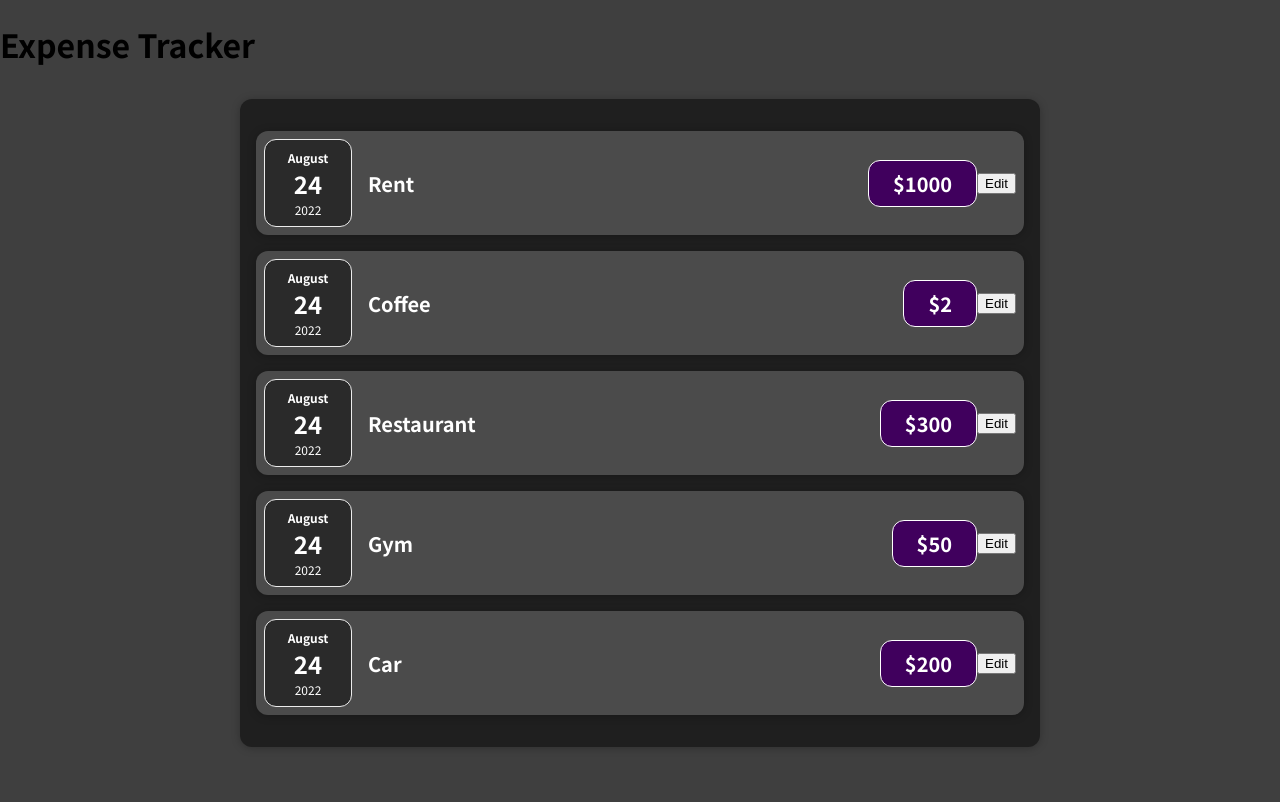
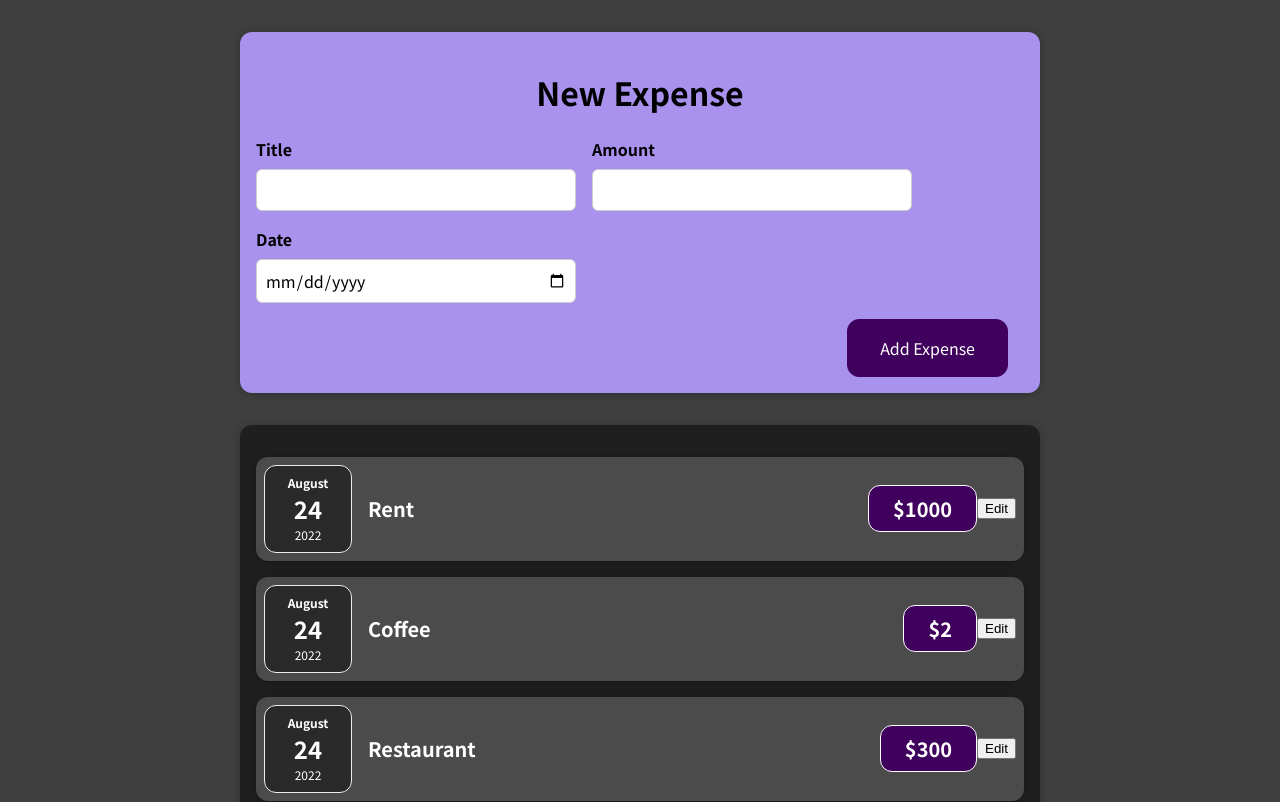
Before and after one commit to CheolRyu/tracker, a React (Create React App) app: page / in a window 1280 px wide. Shown: the top 802 px of the page. Built offline with nearby package versions, Linux system fonts and the light colour scheme; the HTML template or start-up script is replaced by a standard one.

Commit message:
will continue tomorrow

```diff
--- a/src/App.js
+++ b/src/App.js
@@ -1,5 +1,6 @@
-import React, { Component } from 'react';
+import React from 'react';
 import Expenses from './components/Expenses/Expenses';
+import NewExpense from './components/NewExpense/NewExpense';
 const App = () => {
   const date = new Date();
 
@@ -13,7 +14,7 @@
 
   return (
     <div>
-      <h1>Expense Tracker</h1>
+      <NewExpense />
       <Expenses expenses={expenses} />
     </div>
   );
--- /dev/null
+++ b/src/components/NewExpense/ExpenseForm.css
@@ -0,0 +1,26 @@
+.new-expense__controls {
+    display: flex;
+    flex-wrap: wrap;
+    gap: 1rem;
+    margin-bottom: 1rem;
+    text-align: left;
+}
+
+.new-expense__control label {
+    font-weight: bold;
+    margin-bottom: 0.5rem;
+    display: block;
+}
+
+.new-expense__control input {
+    font: inherit;
+    padding: 0.5rem;
+    border-radius: 6px;
+    border: 1px solid #ccc;
+    width: 20rem;
+    max-width: 100%;
+}
+
+.new-expense__actions {
+    text-align: right;
+}
--- /dev/null
+++ b/src/components/NewExpense/ExpenseForm.js
@@ -0,0 +1,35 @@
+import React from 'react';
+import './ExpenseForm.css';
+
+const ExpenseForm = () => {
+  return (
+    <div>
+      <form>
+        <div className='new-expense__controls'>
+          <div className='new-expense__control'>
+            <label htmlFor='expense-title'>Title</label>
+            <input type='text' id='expense-name' />
+          </div>
+          <div className='new-expense__control'>
+            <label htmlFor='expense-title'>Amount</label>
+            <input type='number' min='0.01' step='0.01' id='expense-name' />
+          </div>
+          <div className='new-expense__control'>
+            <label htmlFor='expense-title'>Date</label>
+            <input
+              type='date'
+              min='2020-01-01'
+              max='2023-12-31'
+              id='expense-name'
+            />
+          </div>
+        </div>
+        <div className='new-expense__actions'>
+          <button type='submit'>Add Expense</button>
+        </div>
+      </form>
+    </div>
+  );
+};
+
+export default ExpenseForm;
--- /dev/null
+++ b/src/components/NewExpense/NewExpense.css
@@ -0,0 +1,38 @@
+.new-expense {
+    background-color: #a892ee;
+    padding: 1rem;
+    margin: 2rem auto;
+    width: 50rem;
+    max-width: 95%;
+    border-radius: 12px;
+    text-align: center;
+    box-shadow: 0 1px 8px rgba(0, 0, 0, 0.25);
+}
+
+.new-expense button {
+    font: inherit;
+    cursor: pointer;
+    padding: 1rem 2rem;
+    border: 1px solid #40005d;
+    background-color: #40005d;
+    color: white;
+    border-radius: 12px;
+    margin-right: 1rem;
+}
+
+.new-expense button:hover,
+.new-expense button:active {
+    background-color: #510674;
+    border-color: #510674;
+}
+
+.new-expense button.alternative {
+    color: #220131;
+    border-color: transparent;
+    background-color: transparent;
+}
+
+.new-expense button.alternative:hover,
+.new-expense button.alternative:active {
+    background-color: #ddb3f8;
+}
--- a/src/components/NewExpense/NewExpense.js
+++ b/src/components/NewExpense/NewExpense.js
@@ -1,9 +1,11 @@
 import React from 'react';
-
+import ExpenseForm from './ExpenseForm';
+import './NewExpense.css';
 const NewExpense = () => {
   return (
-    <div>
+    <div className='new-expense'>
       <h1>New Expense</h1>
+      <ExpenseForm />
     </div>
   );
 };
```
